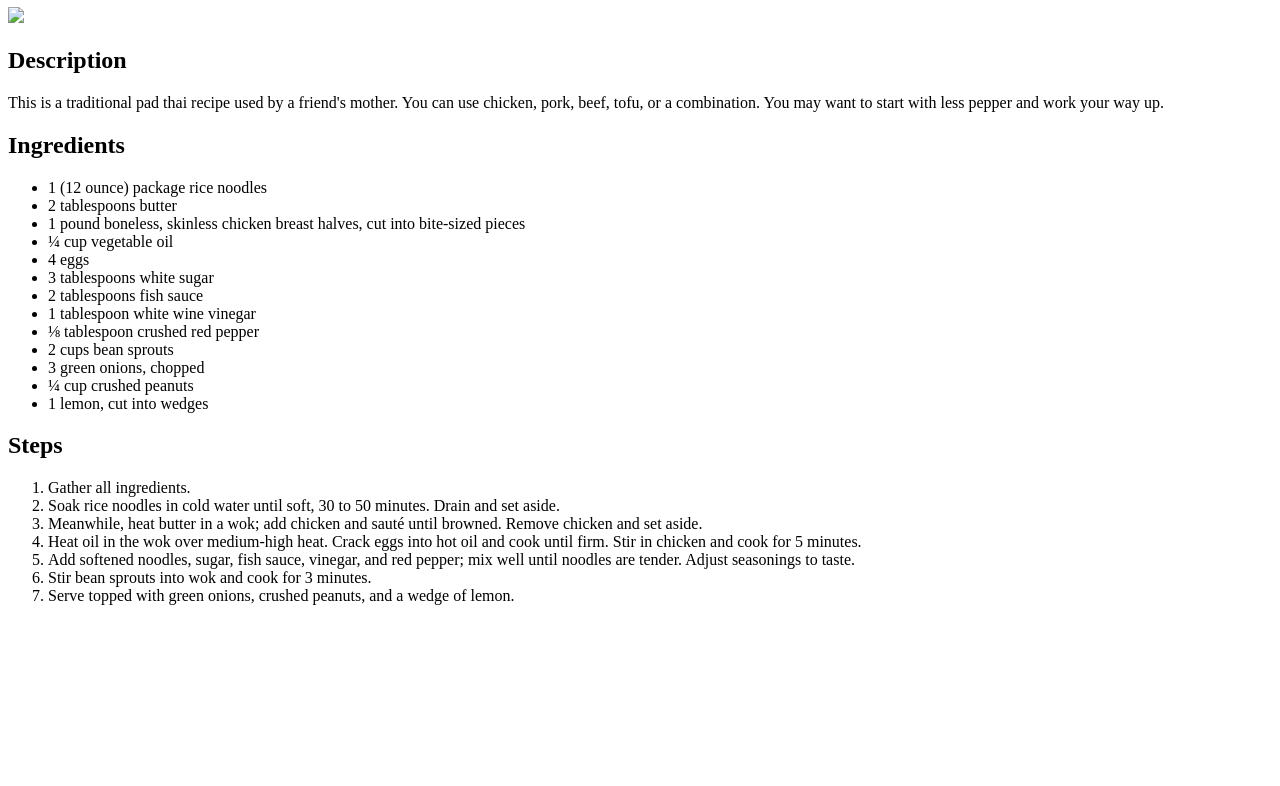
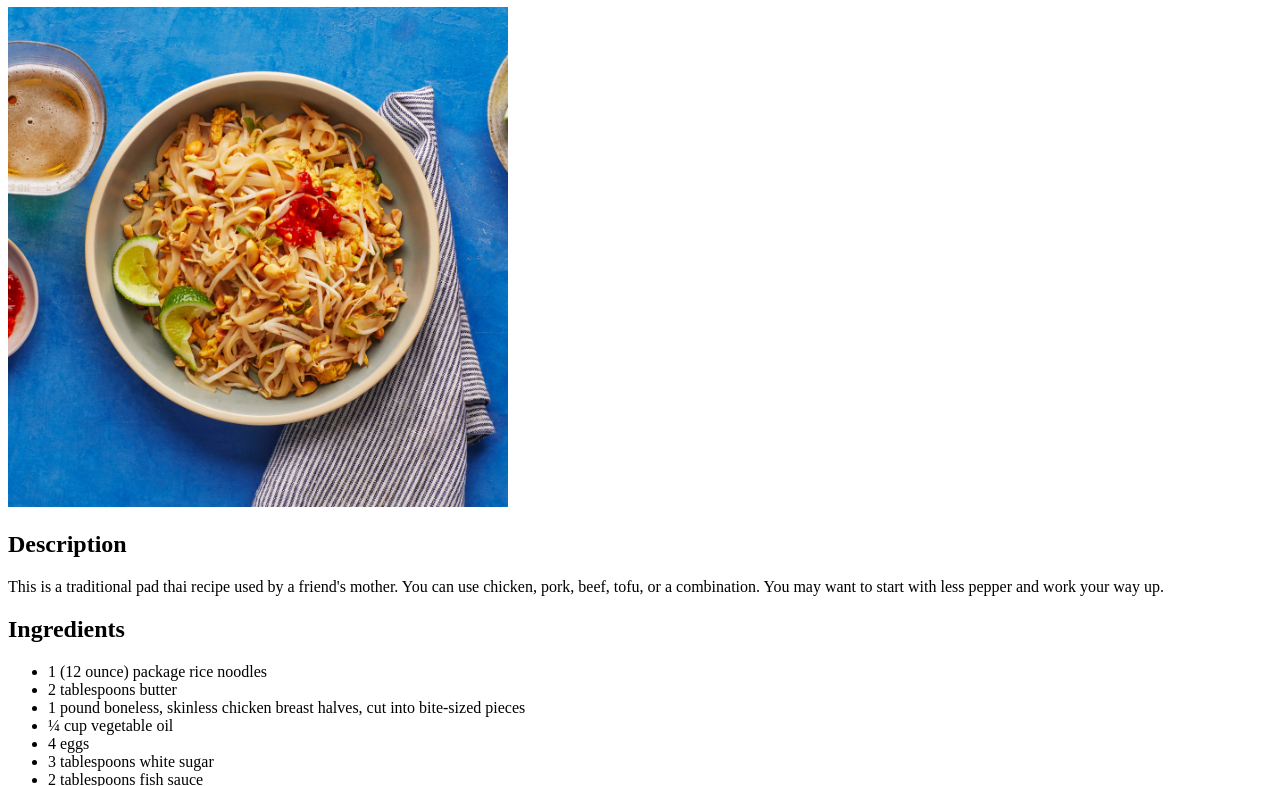
Before and after one commit to softrockstarr/odin-recipes, a plain HTML site: page recipes/pad-thai.html in a window 1280 px wide. Shown: the part 73-859 px from the top of the page. Before the commit the page ends 800 px from the top, so only its background shows below. Drawn offline with Linux system fonts and the light colour scheme; the site is published under a folder, as on GitHub Pages, so addresses that start at the root find nothing.

Commit message:
fixed pad thai img not showing

```diff
--- a/recipes/pad-thai.html
+++ b/recipes/pad-thai.html
@@ -8,7 +8,7 @@
 </head>
 <body>
     <h1>Pad Thai</h1>
-    <img src="/img/pad-thai.jpg" height="500px">
+    <img src="../img/pad-thai.jpg" height="500px">
     <h2>Description</h2>
     <p>This is a traditional pad thai recipe used by a friend's mother. You can use chicken, pork, beef, tofu, or a combination. You may want to start with less pepper and work your way up.</p>
     <h2>Ingredients</h2>
```
Also changed, not shown: recipes/cheesecake.html (deleted).
